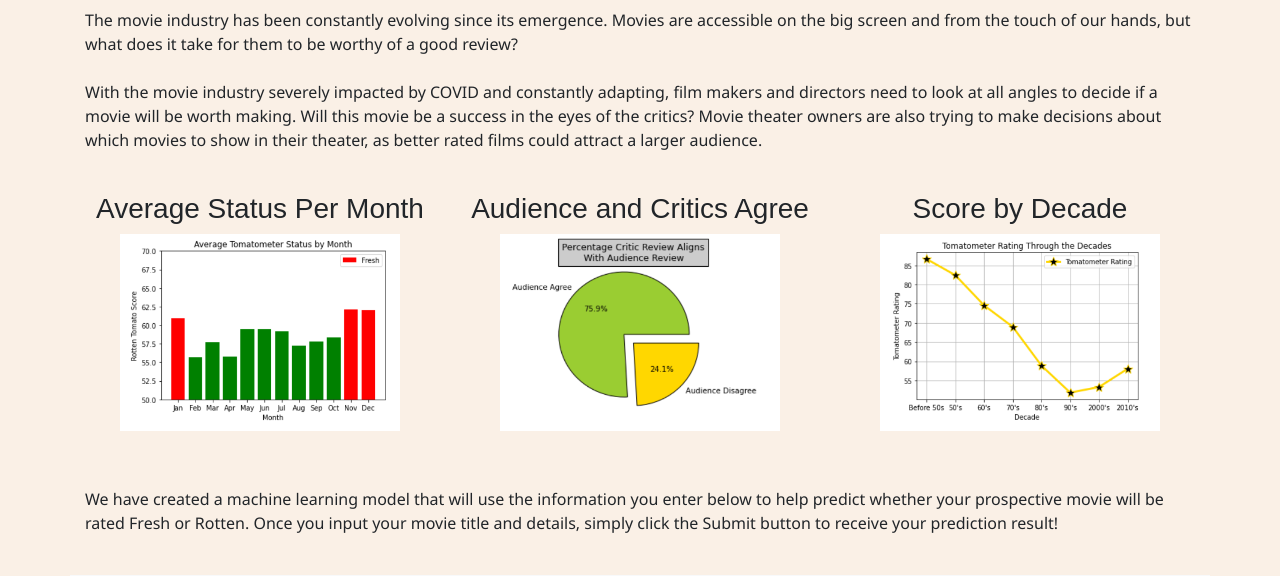
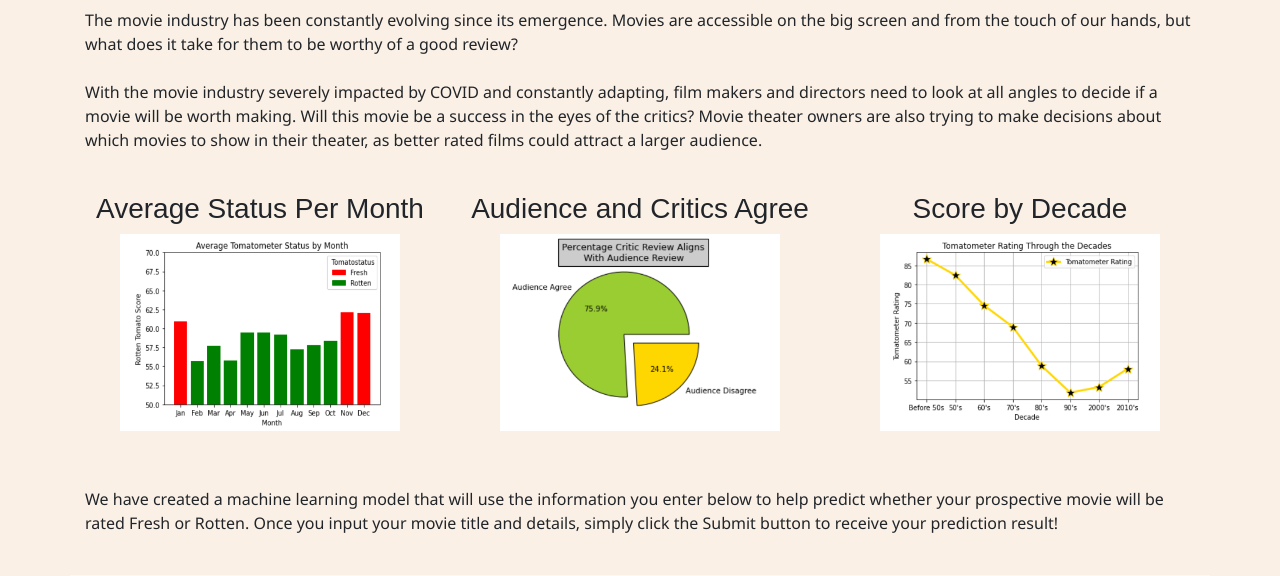
Before and after one commit to devinhughes/Rotten_tomatoes_project, a Flask app: page / in a window 1280 px wide. Shown: the part 280-856 px from the top of the page. Run offline with Flask 2, Linux system fonts and the light colour scheme; some libraries are stand-ins or nearby versions.

Commit message:
update dashboard image

```diff
--- a/dashboard/templates/index.html
+++ b/dashboard/templates/index.html
@@ -31,7 +31,7 @@
         <div class="row">
             <div class="col-md-4 text-center">
                 <h3 class="title">Average Status Per Month</h3>
-                <img src="static/images/avg_stat_month.png" width=80% height=80% alt="Bar chart displaying average tomato status per month">
+                <img src="static/images/tomato_bar_chart.png" width=80% height=80% alt="Bar chart displaying average tomato status per month">
             </div>
             <div class="col-md-4 text-center">
                 <h3 class="title"> Audience and Critics Agree</h3>
```
Also changed, not shown: dashboard/static/images/tomato_bar_chart.png (added).
